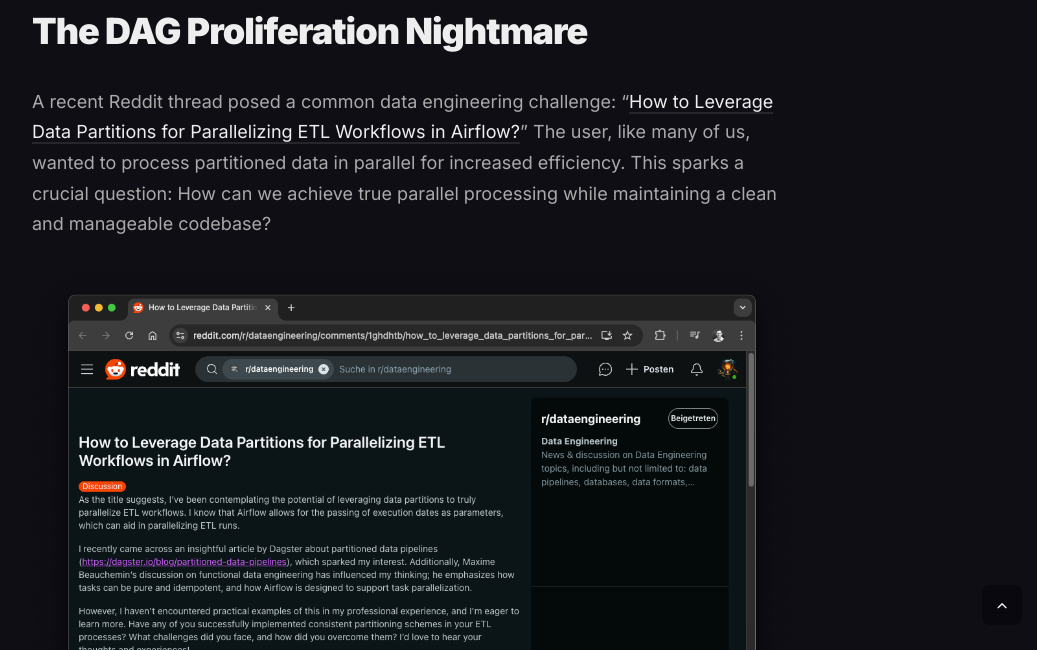
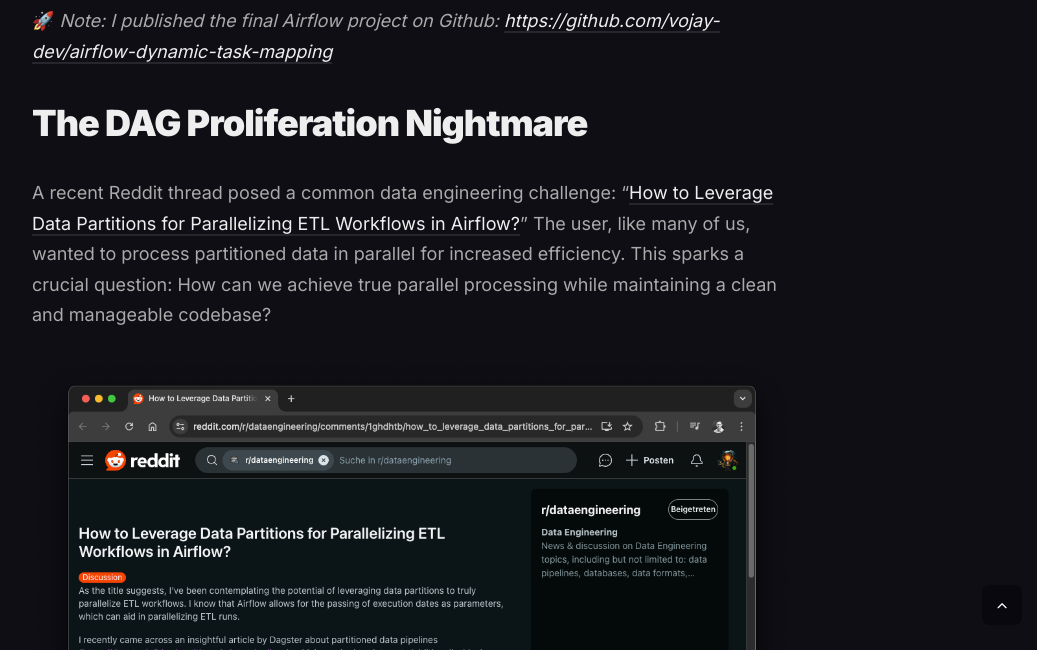
Before and after one commit to vojay-dev/vojay-dev.github.io, a Jekyll site: the page built from _posts/2024-11-22-airflow-dynamic.md, in a window 1280 px wide and 900 px high, scrolled down 1482 px, cut to the strip 250-900 px from the top of the window. Shown: the whole strip, without its empty margins (228-1265 px from the left). Built offline with Jekyll 4.4.1, drawn with Linux system fonts in a browser that asks for light colours; nearby versions of some CDN libraries; the table of contents is made by our own code.

Commit message:
Add Github link to article

```diff
--- a/_posts/2024-11-22-airflow-dynamic.md
+++ b/_posts/2024-11-22-airflow-dynamic.md
@@ -12,6 +12,8 @@
 
 ![Dynamic Task Mapping demo]({{site.baseurl}}/images/blog/2024-11-22-09.gif)
 *Dynamic Task Mapping demo, source: by author*
+
+🚀 _Note: I published the final Airflow project on Github: [https://github.com/vojay-dev/airflow-dynamic-task-mapping](https://github.com/vojay-dev/airflow-dynamic-task-mapping)_
 
 # The DAG Proliferation Nightmare
 
```
